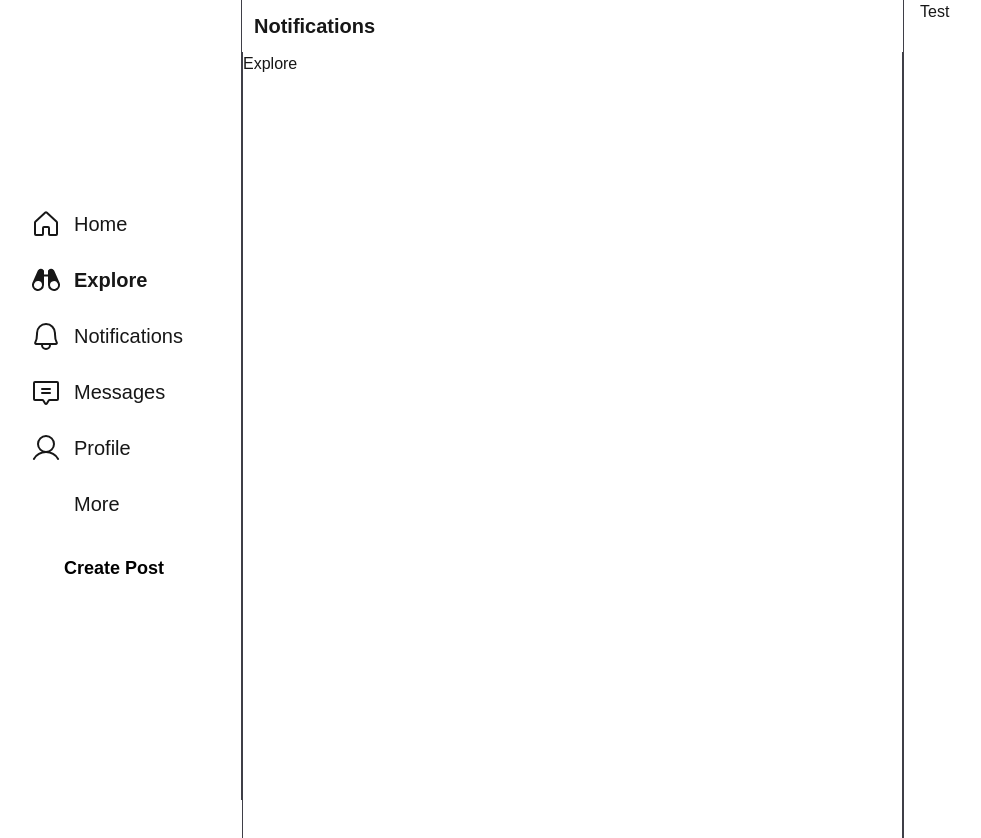
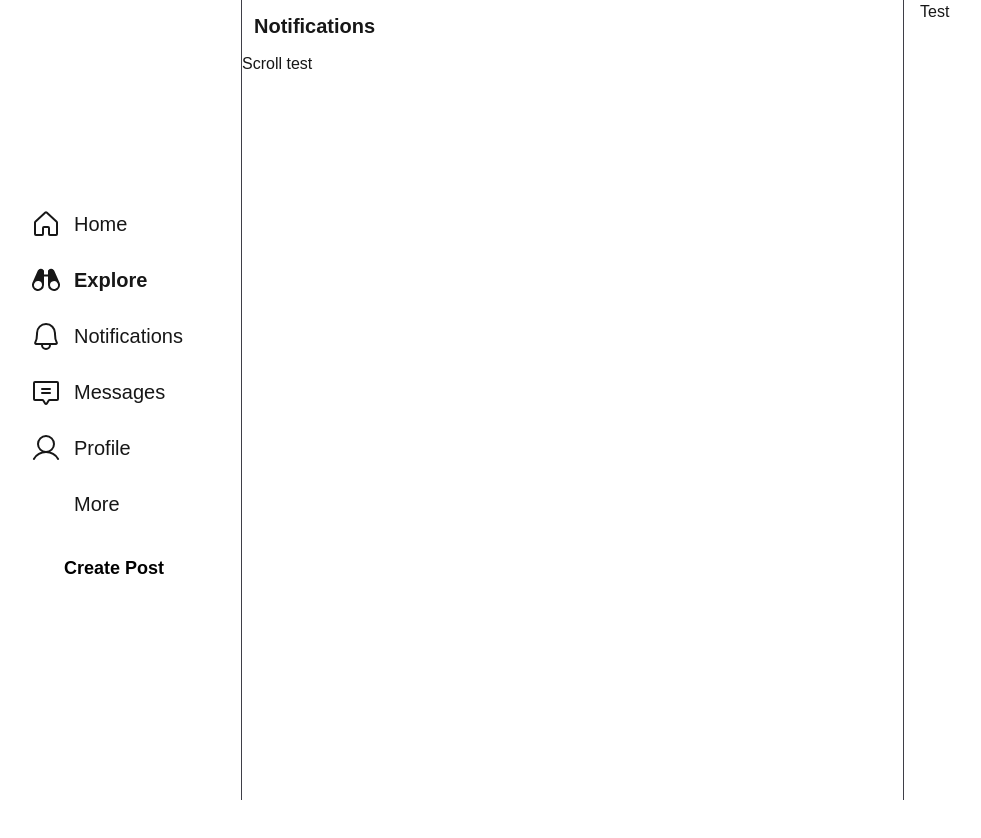
Before and after one commit to pickachuuu/kaleido-client, a Next.js app: page /explore in a window 1280 px wide. Shown: the top 838 px of the page, without its empty margins (14-995 px from the left). After the commit the page ends 800 px from the top, so only its background shows below. Built offline with nearby package versions, Linux system fonts and the light colour scheme.

Commit message:
feat: update ExplorePage component to change content and styling

```diff
--- a/src/app/(dashboard)/explore/page.tsx
+++ b/src/app/(dashboard)/explore/page.tsx
@@ -1,7 +1,7 @@
 export default function ExplorePage() {
     return (
-        <div className="border-x-1 h-screen max-w-3xl border-zinc-700">
-            Explore
+        <div className="">
+            Scroll test
         </div>
     )
 }
```
